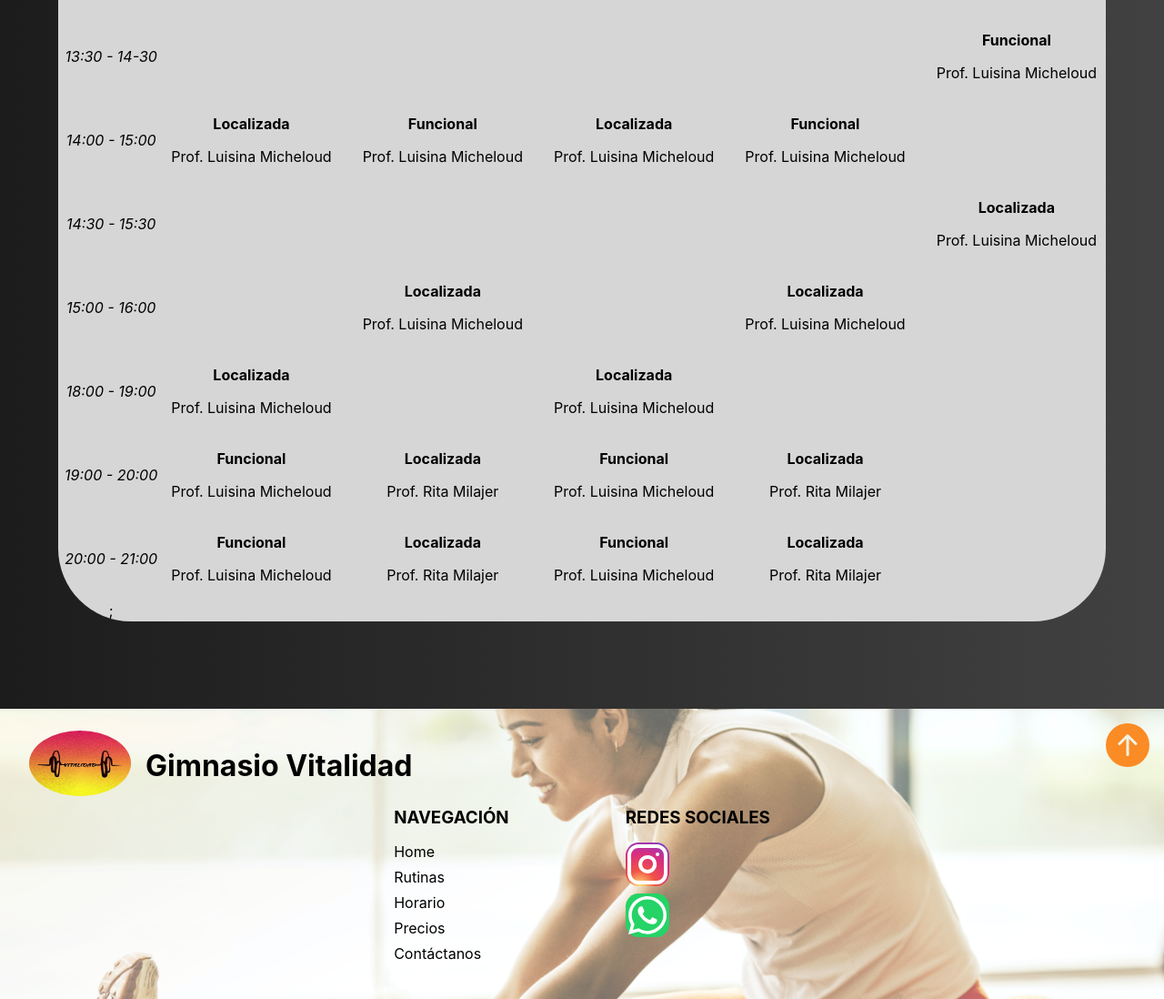
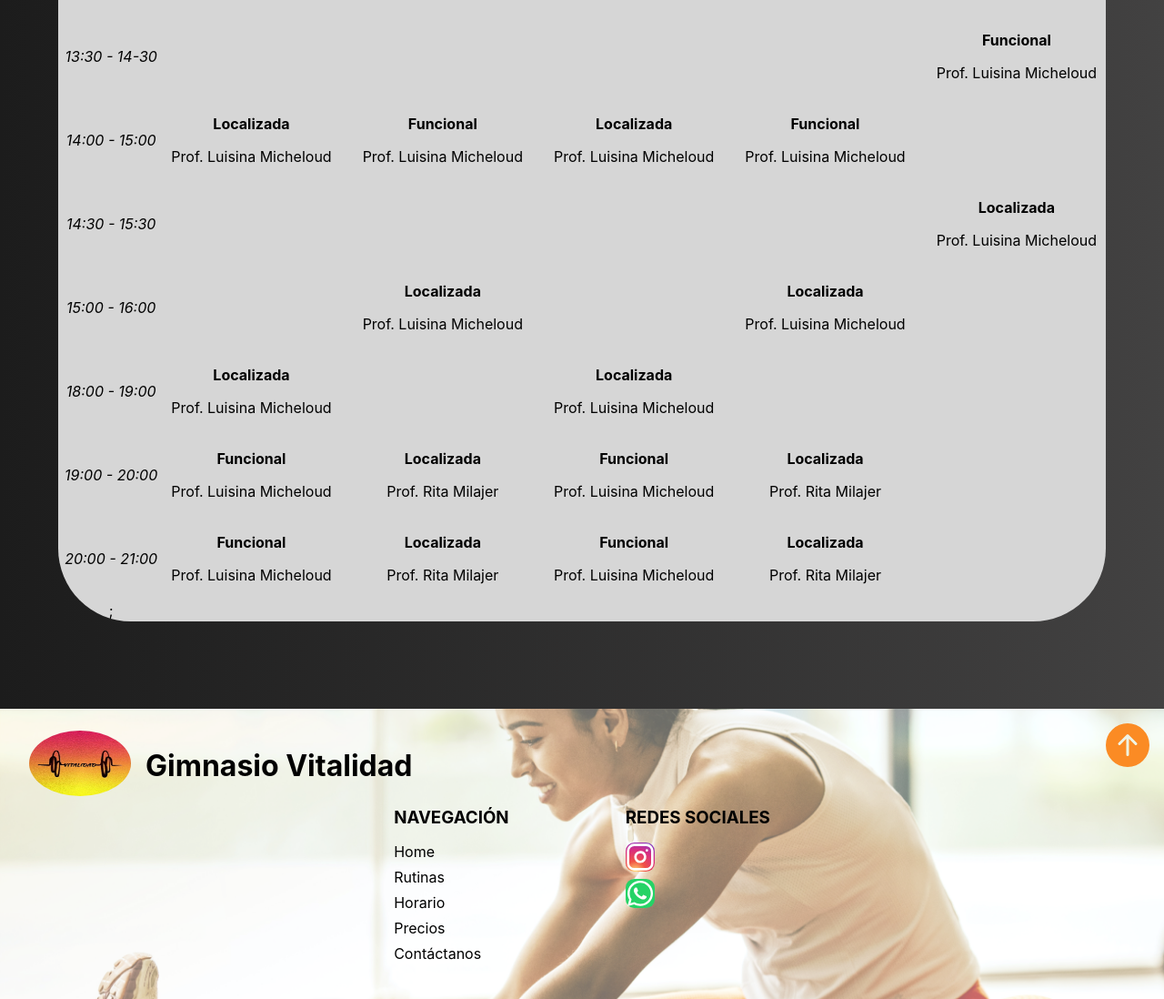
Before and after one commit to GastonBorselli/Gimnasio-Vitalidad, a React (Create React App) app: page /classes in a window 1280 px wide. Shown: the part 370-1468 px from the top of the page at 91% size. Built offline with nearby package versions, Linux system fonts and the light colour scheme.

Commit message:
wapp-instagram finalizado

```diff
--- a/src/App.css
+++ b/src/App.css
@@ -724,16 +724,16 @@ th{
   font-size: 3rem;
 }
 .instagram-fo{
-  height: 3rem;
-  width: 3rem;
+  height: 2rem;
+  width: 2rem;
   background: radial-gradient(circle at 33% 100%, #fed373 4%, #f15245 30%, #d92e7f 62%, #9b36b7 85%, #515ecf);
   border-radius: 30%;
   position: relative;
 }
 .whatsapp-fo{
   margin-top: .5rem;
-  height: 3rem;
-  width: 3rem;
+  height: 2rem;
+  width: 2rem;
   background: rgb(37, 211, 102);
   border-radius: 30%;
 }
--- a/src/components/Footer.jsx
+++ b/src/components/Footer.jsx
@@ -34,10 +34,10 @@ export const Footer = () => {
             <h3>Redes sociales</h3>
             <div className="social-group">
               <div className="instagram-fo">
-              <a href="https://www.instagram.com/vitalidad.lm/" target={"blank"}><FiInstagram className='social-icon' size={'3rem'}/></a>
+              <a href="https://www.instagram.com/vitalidad.lm/" target={"blank"}><FiInstagram className='social-icon' size={'2rem'}/></a>
             </div>
             <div className="whatsapp-fo">
-              <a href="https://web.whatsapp.com/"><FaWhatsapp className='social-icon' size={'3rem'}/></a>
+              <a href="https://web.whatsapp.com/"><FaWhatsapp className='social-icon' size={'2rem'}/></a>
             </div>
             </div>
           </form>
```
